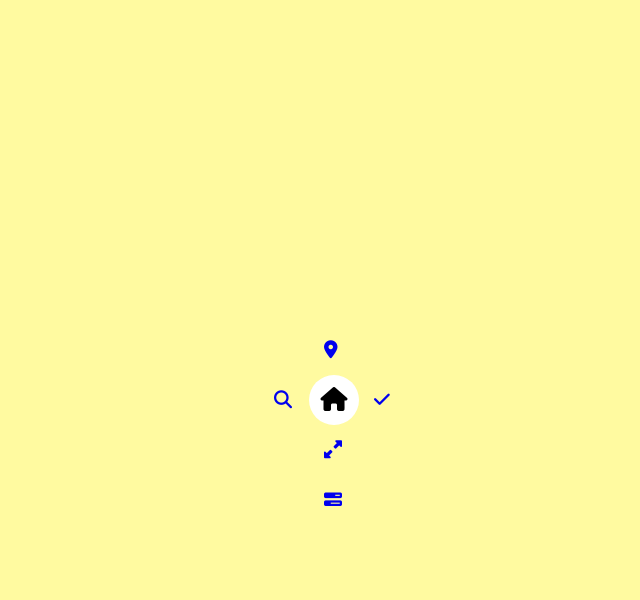
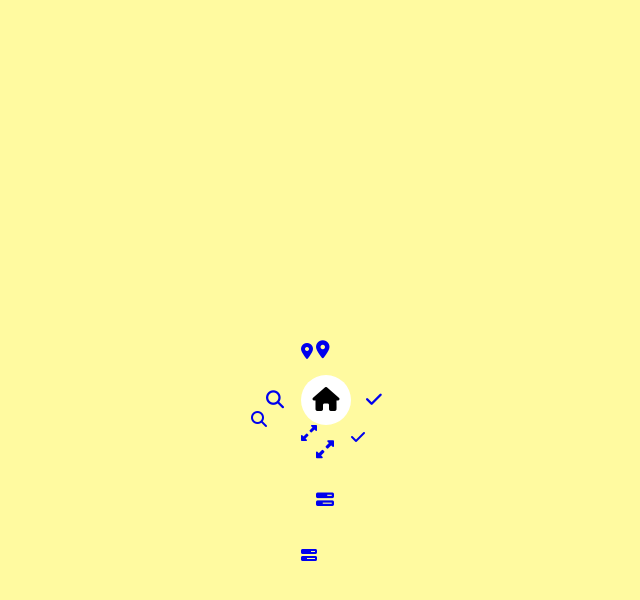
Before and after one commit to BenjaminMoua247/Benjamin_inc, a plain HTML site: page index.html in a window 1280 px wide. Both pictures are taken after a click on the button 665 px from the left and 400 px from the top of the page. Shown: the whole page, without its empty margins (331-971 px from the left). Drawn offline with Linux system fonts and the light colour scheme.

Commit message:
Sun, Apr 16, 2023, 1:14 PM -07:00

```diff
--- a/css/index.css
+++ b/css/index.css
@@ -120,6 +120,26 @@ body {
     transform: translatey(100px);
 
 }
+.home.active .panel6{
+    transform: translatey(50px);
+
+}
+.home.active .panel7{
+    transform: translatey(-50px);
+
+}
+.home.active .panel8{
+    transform: translatex(-50px);
+
+}
+.home.active .panel9{
+    transform: translatex(50px);
+
+}
+.home.active .panel10{
+    transform: translatey(100px);
+
+}
 
 .home.active .btn{
     transform: translatex(0px);
--- a/index.html
+++ b/index.html
@@ -23,6 +23,21 @@
            <div class="panel5">
             <a href="progress.html"><i class="fa-solid fa-bars-progress"></i></a>
            </div>
+           <div class="panel6">
+            <a href="colorboard.html"><i class="fa-solid fa-up-right-and-down-left-from-center"></i></a>
+           </div>
+           <div class="panel7">
+            <a href="counter.html"><i class="fa-solid fa-location-dot"></i></a>
+           </div>
+           <div class="panel8">
+            <a href="jokes.html"><i class="fa-solid fa-magnifying-glass"></i></a>
+           </div>
+           <div class="panel9">
+            <a href="typing.html"><i class="fa-solid fa-check"></i></a>
+           </div>
+           <div class="panel10">
+            <a href="sounds.html"><i class="fa-solid fa-bars-progress"></i></a>
+           </div>
             <button class="btn" id="btn"><i class="fa-solid fa-house"></i></button>
 
         </div>
```
